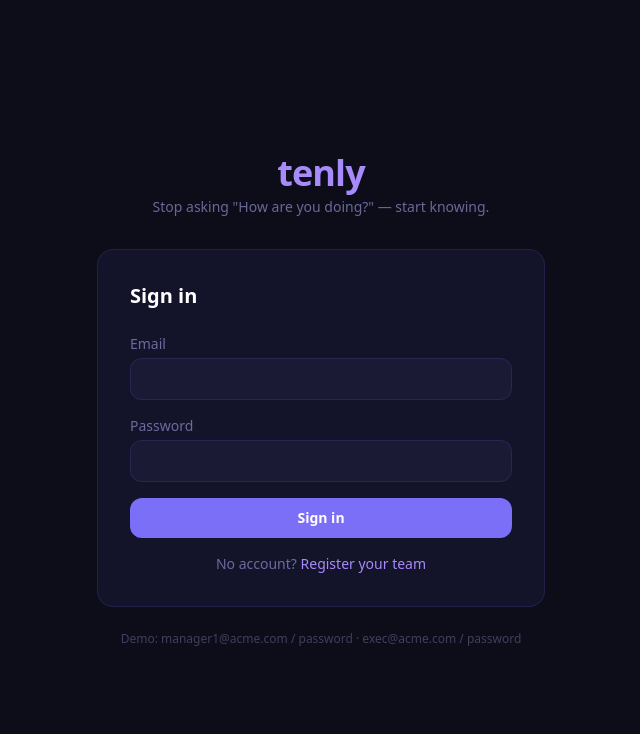
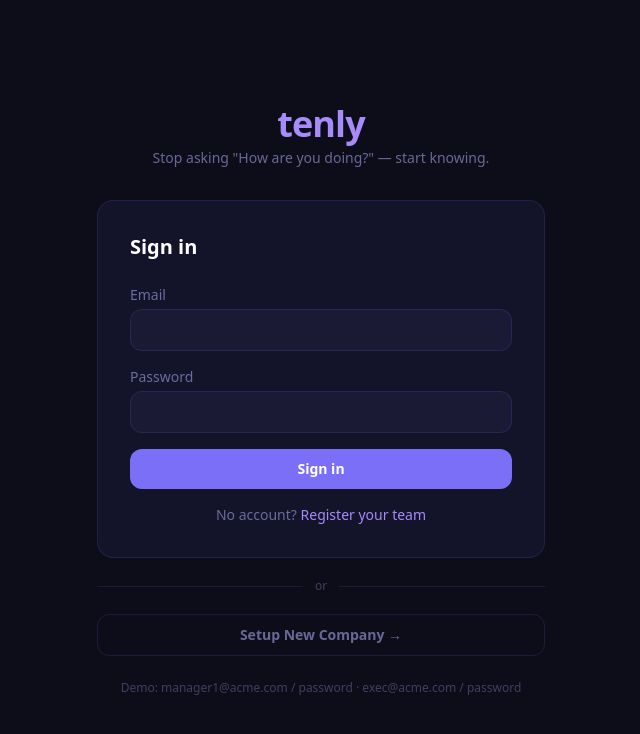
Before and after one commit to Aspenskiman/tenly, a React (Vite) app in the folder client/: page /login in a window 1280 px wide. Shown: the top 734 px of the page, without its empty margins (319-959 px from the left). Built offline with nearby package versions, Linux system fonts and the light colour scheme; no server answers.

Commit message:
feat: add Setup New Company button to Login

```diff
--- a/client/src/pages/Login.tsx
+++ b/client/src/pages/Login.tsx
@@ -87,6 +87,33 @@ export default function Login() {
           </p>
         </div>
 
+        {/* Setup new company entry point */}
+        <div className="flex items-center gap-3 my-5">
+          <div className="flex-1 h-px" style={{ backgroundColor: theme.border }} />
+          <span className="text-xs font-medium" style={{ color: theme.textMute }}>or</span>
+          <div className="flex-1 h-px" style={{ backgroundColor: theme.border }} />
+        </div>
+
+        <button
+          onClick={() => navigate('/setup-company')}
+          className="w-full py-2.5 rounded-xl font-semibold text-sm transition"
+          style={{
+            backgroundColor: 'transparent',
+            border: `1px solid ${theme.border}`,
+            color: theme.textMid,
+          }}
+          onMouseEnter={e => {
+            (e.currentTarget as HTMLButtonElement).style.borderColor = theme.accent;
+            (e.currentTarget as HTMLButtonElement).style.color = theme.accentLt;
+          }}
+          onMouseLeave={e => {
+            (e.currentTarget as HTMLButtonElement).style.borderColor = theme.border;
+            (e.currentTarget as HTMLButtonElement).style.color = theme.textMid;
+          }}
+        >
+          Setup New Company →
+        </button>
+
         <p className="text-center text-xs mt-6" style={{ color: theme.textMute }}>
           Demo: manager1@acme.com / password · exec@acme.com / password
         </p>
```
